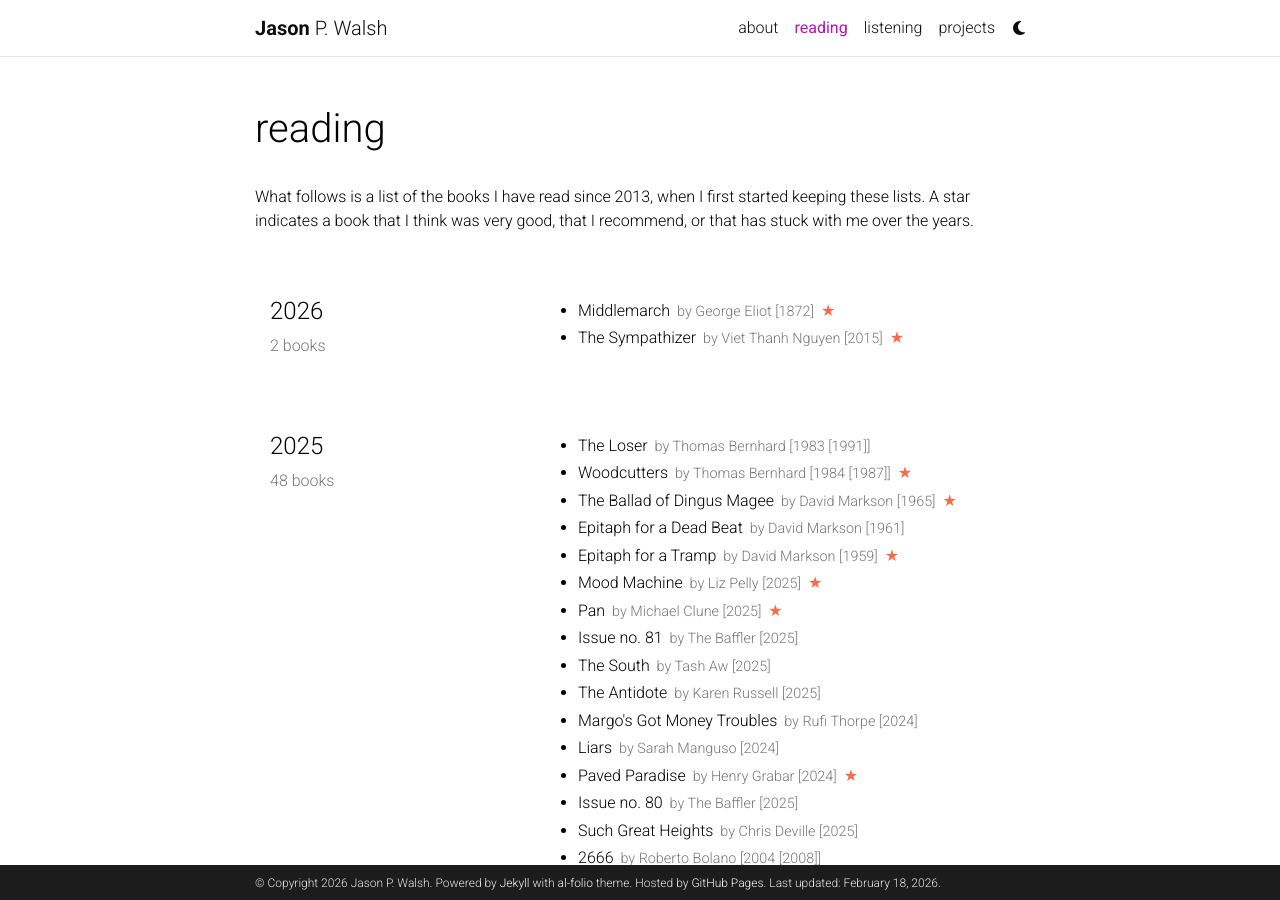
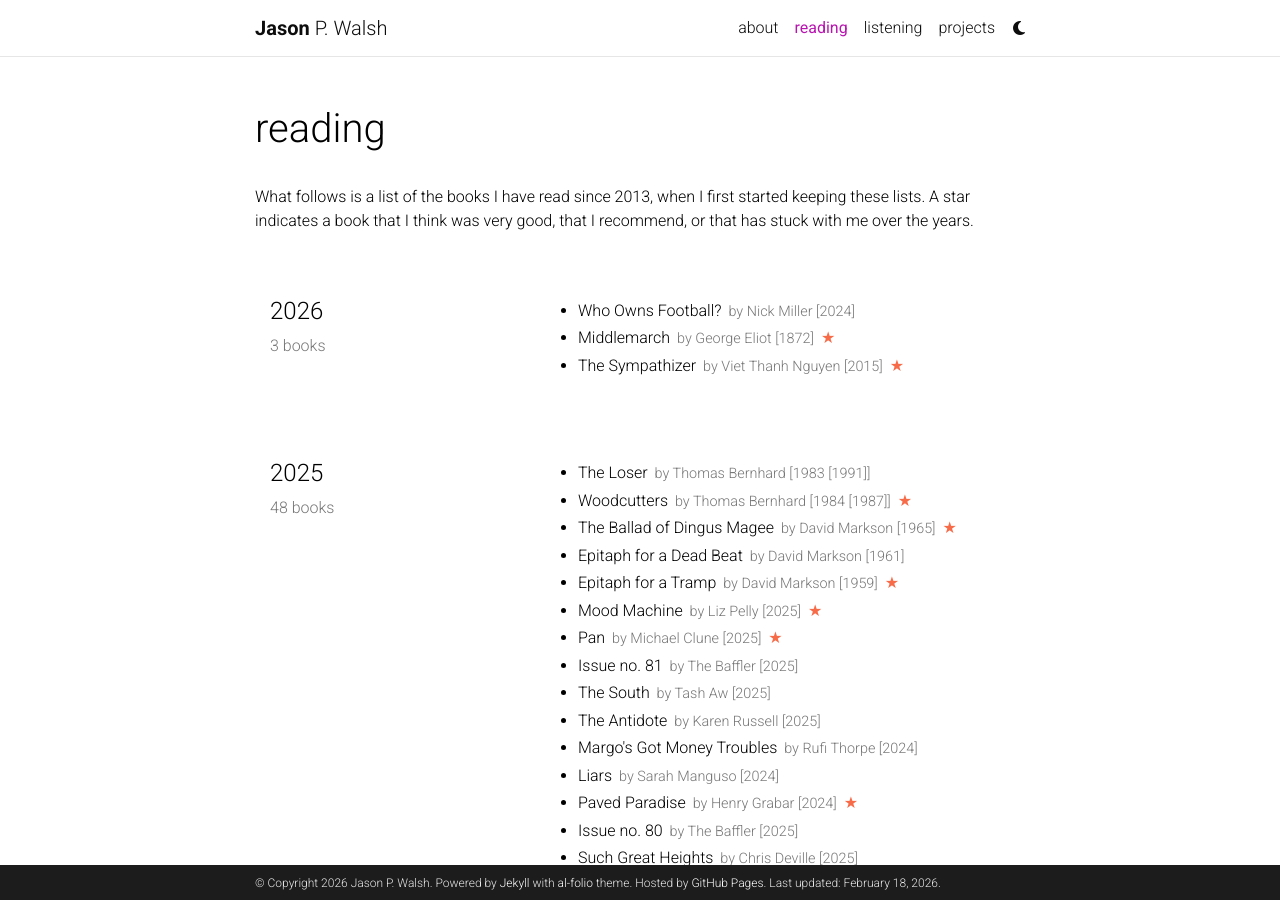
Before and after one commit to jwals23/jwals23.github.io, a Jekyll site: the page built from _pages/reading.md, in a window 1280 px wide and 900 px high. Built offline with Jekyll 4.4.1, drawn with Linux system fonts in a browser that asks for light colours; comment, search, counter and statistics services are not loaded; a style sheet for code colours, icons or effects is not loaded.

Commit message:
Update reading.yml

```diff
--- a/_data/reading.yml
+++ b/_data/reading.yml
@@ -1,6 +1,10 @@
 list:
   - year: "2026"
     books:
+      - title: Who Owns Football?
+        author: Nick Miller
+        year: 2024
+
       - title: Middlemarch
         author: George Eliot
         year: 1872
```
